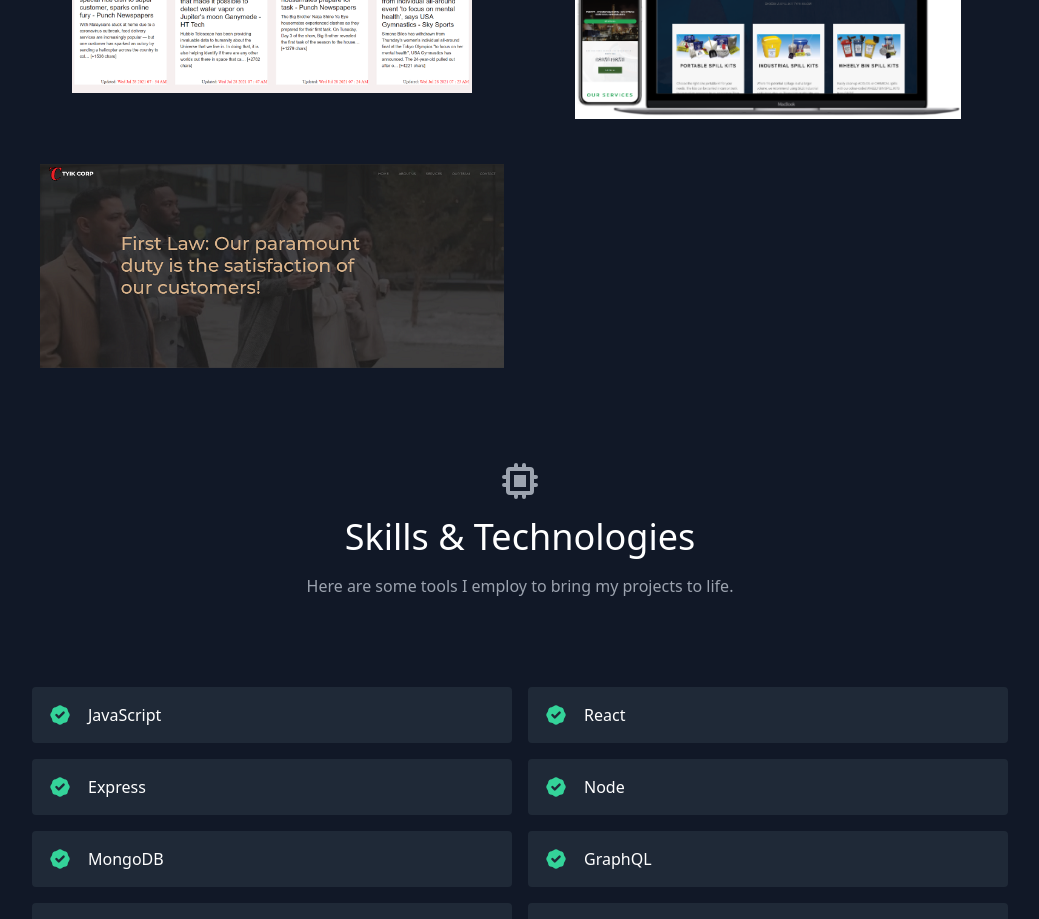
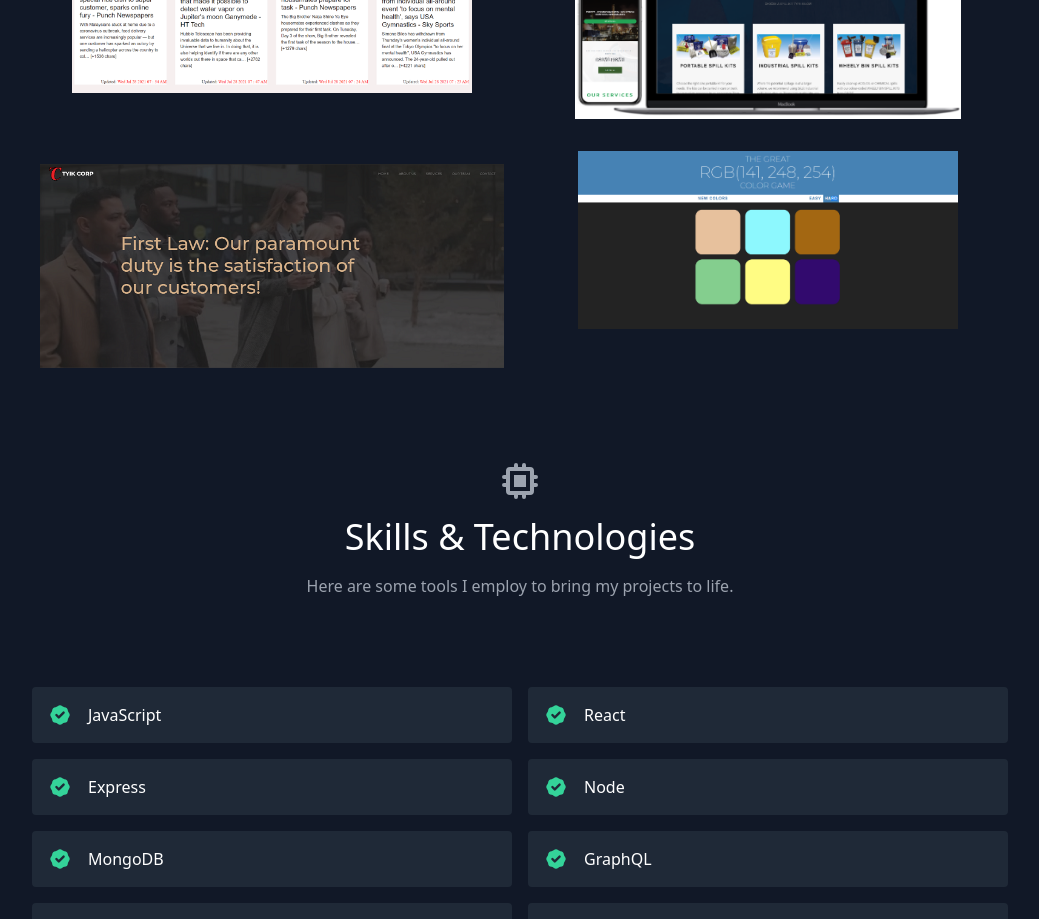
Before and after one commit to ammanabua/my-portfolio, a React (Create React App) app: page / in a window 1280 px wide. Shown: the part 1020-1939 px from the top of the page, without its empty margins (120-1159 px from the left). Built offline with nearby package versions, Linux system fonts and the light colour scheme.

Commit message:
update projects

```diff
--- a/src/components/Contact.js
+++ b/src/components/Contact.js
@@ -24,11 +24,7 @@ export default function Contact() {
         .catch((error) => alert(error));
     }
 
-    const resetInputField = () => {
-      setName("");
-      setEmail("");
-      setMessage("")
-    }
+
 
   return (
     <section id="contact" className="relative">
--- a/src/data.js
+++ b/src/data.js
@@ -18,11 +18,19 @@ export const projects = [
   },
   {
     title: "TYIK Corp.",
-    subtitle: "Canadian Business Website",
+    subtitle: "HTML, CSS & JavaScript",
     description:
       "Website for a business based in Canada to give overall information about their services and management",
     image: "./tyikcorp.png",
     link: "https://tyikcorp.com/",
+  },
+  {
+    title: "Color Game",
+    subtitle: "HTML, CSS & JavaScript",
+    description:
+      "RGB colour guessing game",
+    image: "./color-game.png",
+    link: "https://ammans-color-game.netlify.app/",
   },
 ];
 
@@ -46,18 +54,17 @@ export const testimonials = [
 export const education = [
   {
     school: "Nile University of Nigeria",
-    degree: "PGD",
+    degree: "Post Graduate Diploma",
     course: "Computer Science",
     year: 2022,
     image: "./nile.jpg"
   },
   {
     school: "Afe Babalola University",
-    degree: "B.Eng",
+    degree: "Bachelor of Engineering",
     course: "Electrical/Electronics",
     year: 2016,
     image: "./abuad.png",
-    link: "./deg.pdf"
   },
 ];
 
```
Also changed, not shown: public/color-game.png (added).
